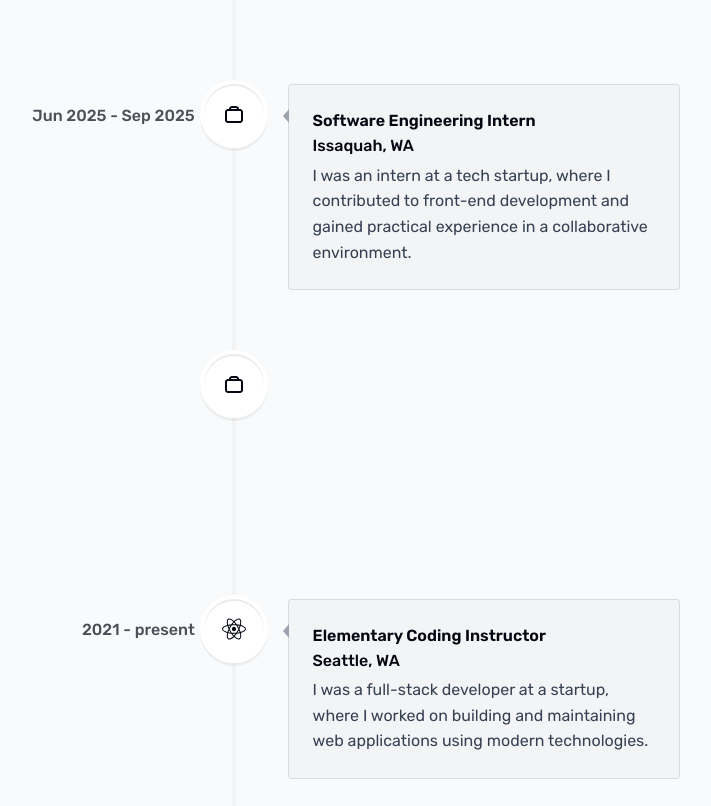
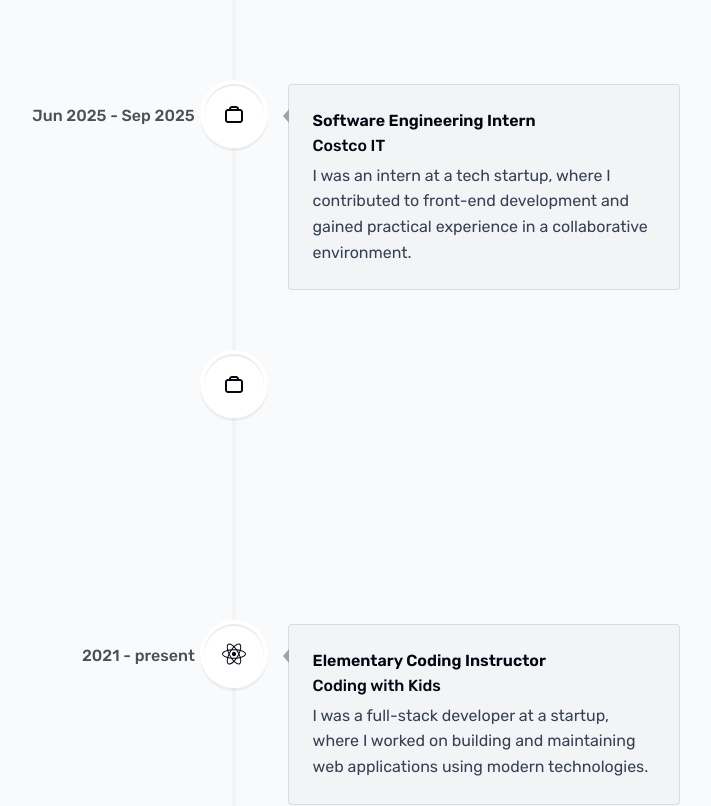
Before and after one commit to laurakhot/Personal-Portfolio, a Next.js app: page / in a window 1280 px wide. Shown: the part 3760-4566 px from the top of the page, without its empty margins (406-1117 px from the left). Built offline with nearby package versions, Linux system fonts and the light colour scheme.

Commit message:
Changed locaiton to company for experience

```diff
--- a/components/experience.tsx
+++ b/components/experience.tsx
@@ -30,7 +30,7 @@ export default function Experience() {
                         iconStyle={{ background: "white", fontSize: "1.5rem" }}
                     >
                         <h3 className="font-semibold capitalize">{val.title}</h3>
-                        <p className="font-normal !mt-0">{val.location}</p>
+                        <p className="font-normal !mt-0">{val.company}</p>
                         <p className="!mt-1 !font-normal text-gray-700">{val.description}</p>
                     </VerticalTimelineElement>
                 </React.Fragment>
```
